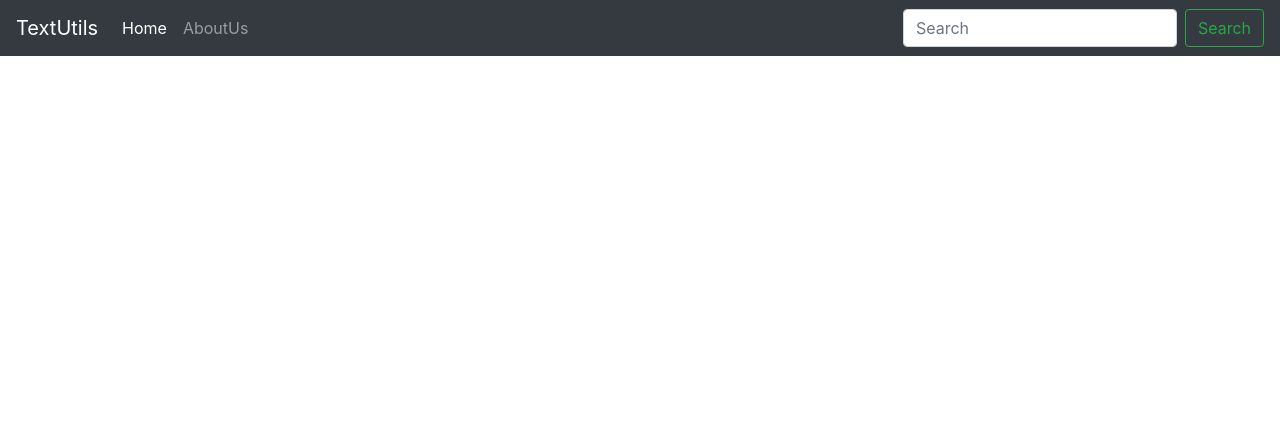
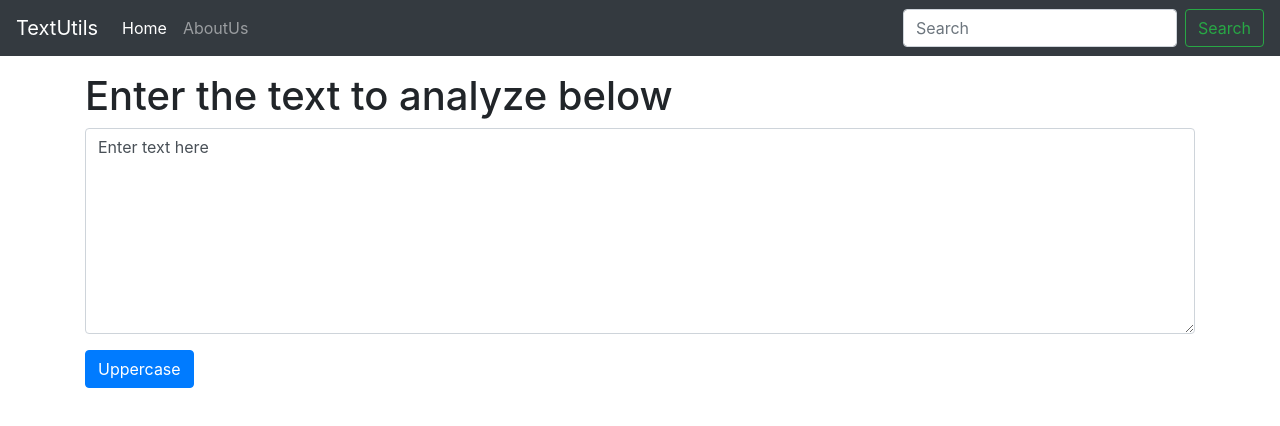
Before and after one commit to Prathik-reddy/ReactFirst, a React (Create React App) app: page / in a window 1280 px wide. Shown: the top 426 px of the page. Built offline with nearby package versions, Linux system fonts and the light colour scheme.

Commit message:
added useState and made a Uppercase button

```diff
--- a/src/App.js
+++ b/src/App.js
@@ -1,10 +1,14 @@
 import './App.css';
 import Navbar from './components/Navbar'
+import Textform from './components/Textform'
 function App() {
   return(
     <>
     <Navbar title="TextUtils" About="AboutUs"/>
     {/* <Navbar /> */}
+    <div className="container my-3">
+    <Textform heading="Enter the text to analyze below"/>
+    </div>
     </>
   );
 }
--- /dev/null
+++ b/src/components/Textform.js
@@ -0,0 +1,21 @@
+import React,{useState} from 'react'
+export default function Textform(props) {
+    const [text, setText] = useState("Enter text here");
+    // setText("abcdefghijklmnopqrstuvwxyz");
+    const handleUpClick  = ()=> {
+        setText(text.toUpperCase());
+    }
+    const handleOnChange  = (event)=> {
+        setText(event.target.value);
+    }
+
+    return (
+        <div>
+            <h1>{props.heading} </h1>
+            <div className="mb-3">
+                <textarea className="form-control" value =  {text} onChange={handleOnChange} id="myBox" rows="8"></textarea>
+            </div>
+            <button className="btn btn-primary"  onClick={handleUpClick}>Uppercase</button>
+        </div>
+    )
+}
```
